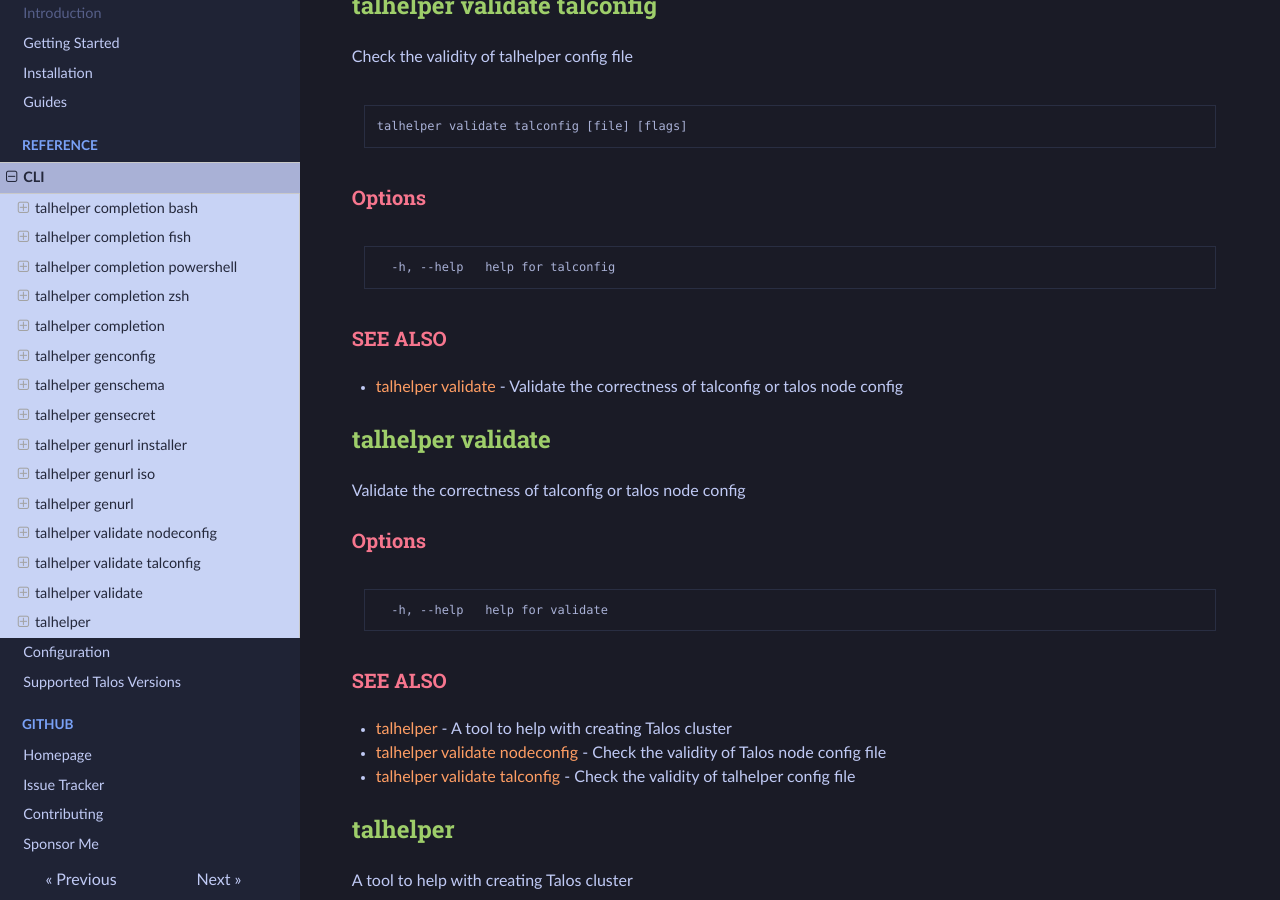
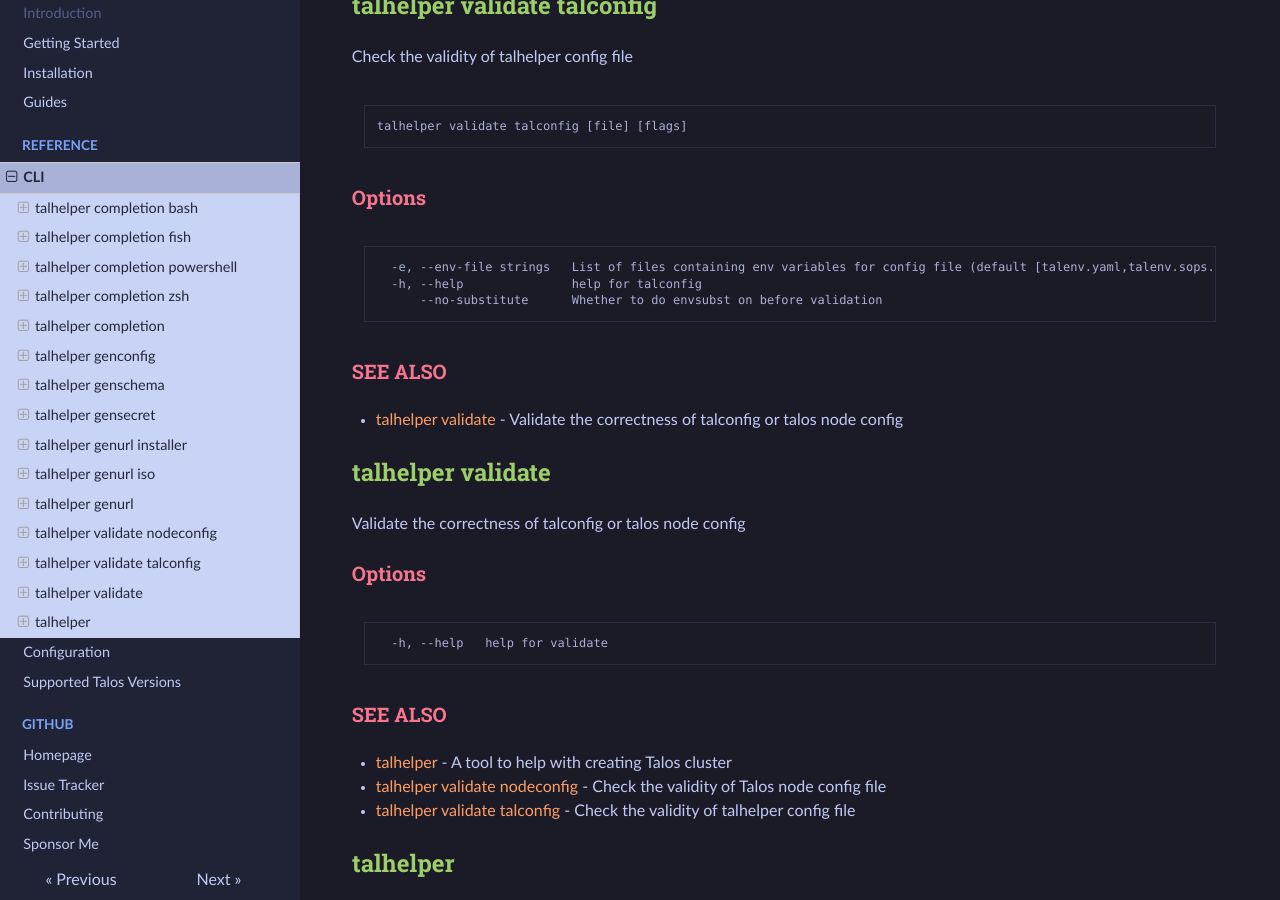
Before and after one commit to budimanjojo/talhelper, an MkDocs documentation site: the page built from docs/docs/reference/cli.md, in a window 1280 px wide and 900 px high, scrolled down 8036 px. Built offline with MkDocs 1.6.1, drawn with Linux system fonts in a browser that asks for light colours.

Commit message:
docs: update CLI reference documentation

````diff
--- a/docs/docs/reference/cli.md
+++ b/docs/docs/reference/cli.md
@@ -334,7 +334,9 @@ talhelper validate talconfig [file] [flags]
 ### Options
 
 ```
-  -h, --help   help for talconfig
+  -e, --env-file strings   List of files containing env variables for config file (default [talenv.yaml,talenv.sops.yaml,talenv.yaml,talenv.sops.yml])
+  -h, --help               help for talconfig
+      --no-substitute      Whether to do envsubst on before validation
 ```
 
 ### SEE ALSO
````
